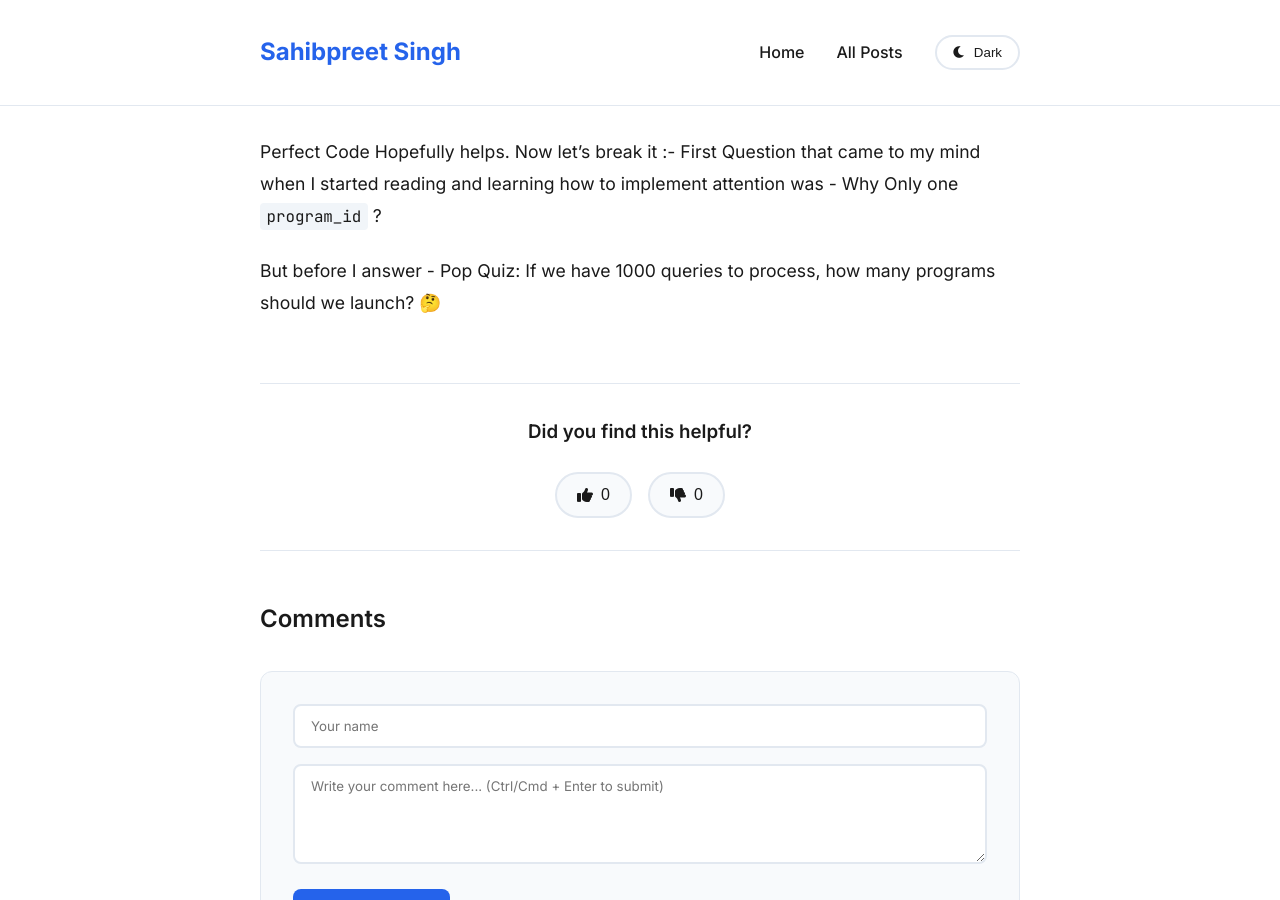
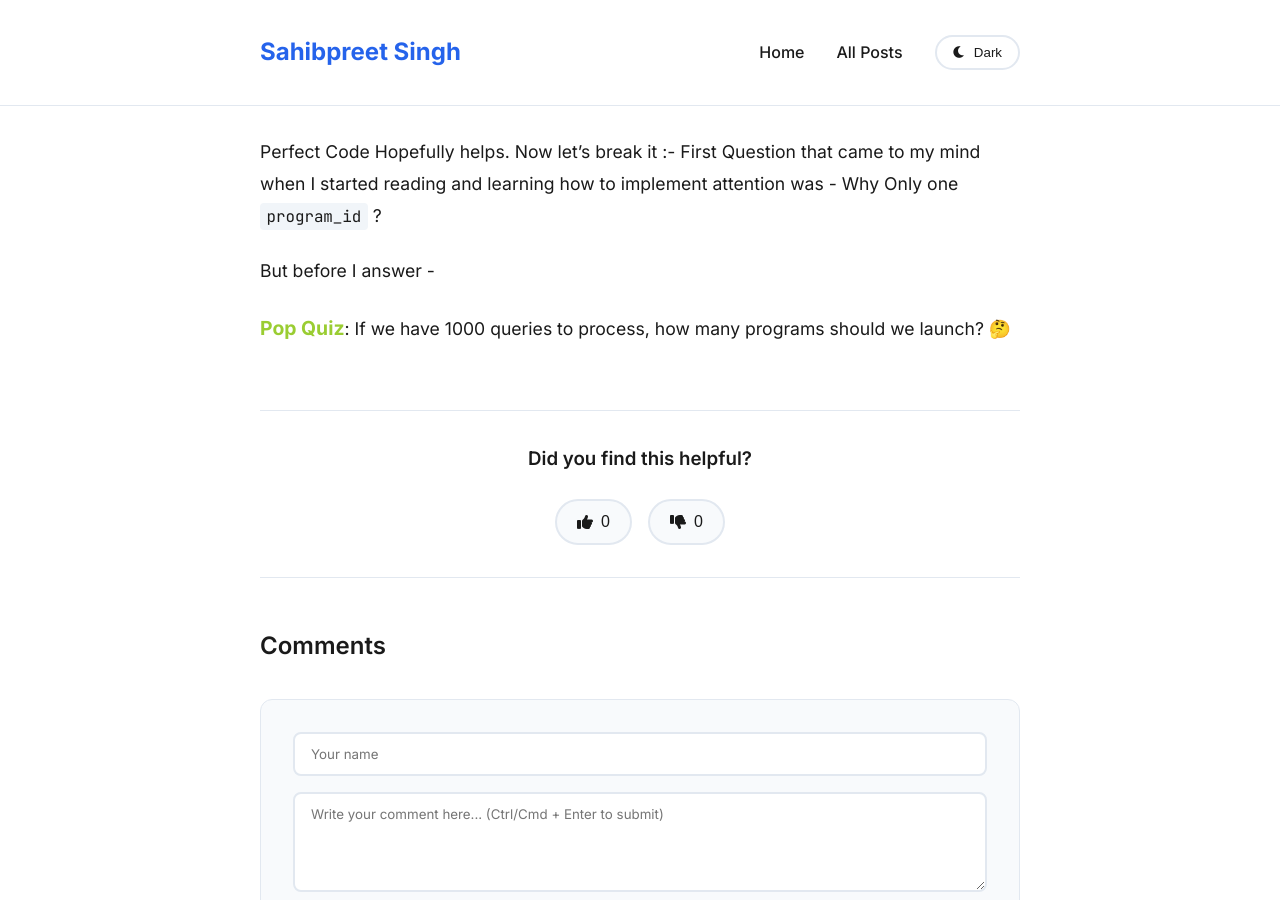
Before and after one commit to sahibpreetsingh12/sahibpreetsingh12.github.io, a Jekyll site: the page built from _posts/2025-09-28-Attention-Isn't-Magic- Building-the-Kernel-That-Powers-LLMs-From-Scratch.md, in a window 1280 px wide and 900 px high, scrolled down 4785 px. Built offline with Jekyll 4.4.1, drawn with Linux system fonts in a browser that asks for light colours; nearby versions of some CDN libraries.

```diff
--- a/_posts/2025-09-28-Attention-Isn't-Magic- Building-the-Kernel-That-Powers-LLMs-From-Scratch.md
+++ b/_posts/2025-09-28-Attention-Isn't-Magic- Building-the-Kernel-That-Powers-LLMs-From-Scratch.md
@@ -128,4 +128,6 @@
 Perfect Code Hopefully helps. Now let's break it :-
 First Question that came to my mind when I started reading and learning how to implement attention was -  Why Only one `program_id` ?
 
-But before I answer - Pop Quiz: If we have 1000 queries to process, how many programs should we launch? 🤔
+But before I answer -
+
+<span style="font-size: 1.1em; font-weight: bold; color: #9ACD32;">Pop Quiz</span>: If we have 1000 queries to process, how many programs should we launch? 🤔
```
